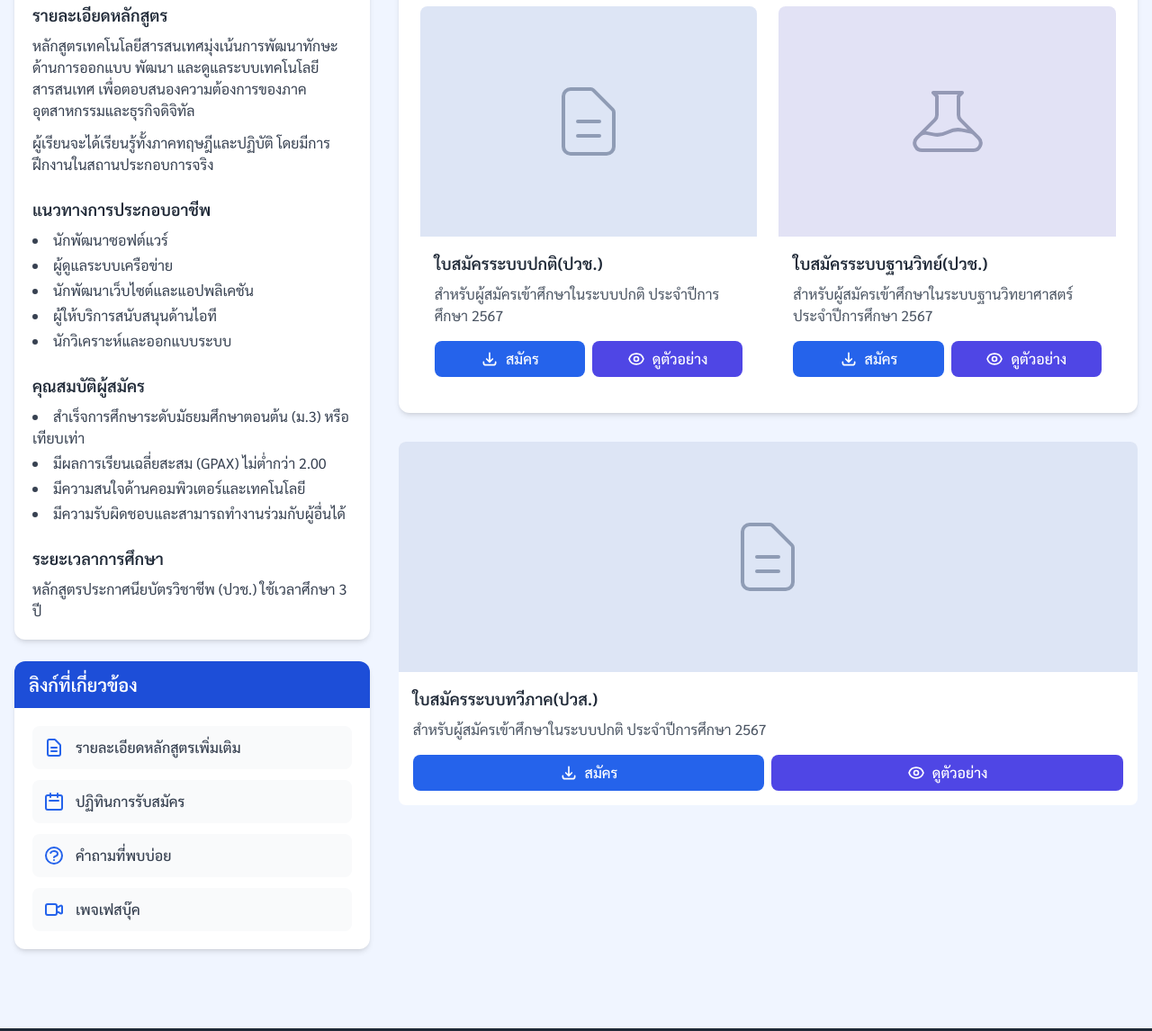
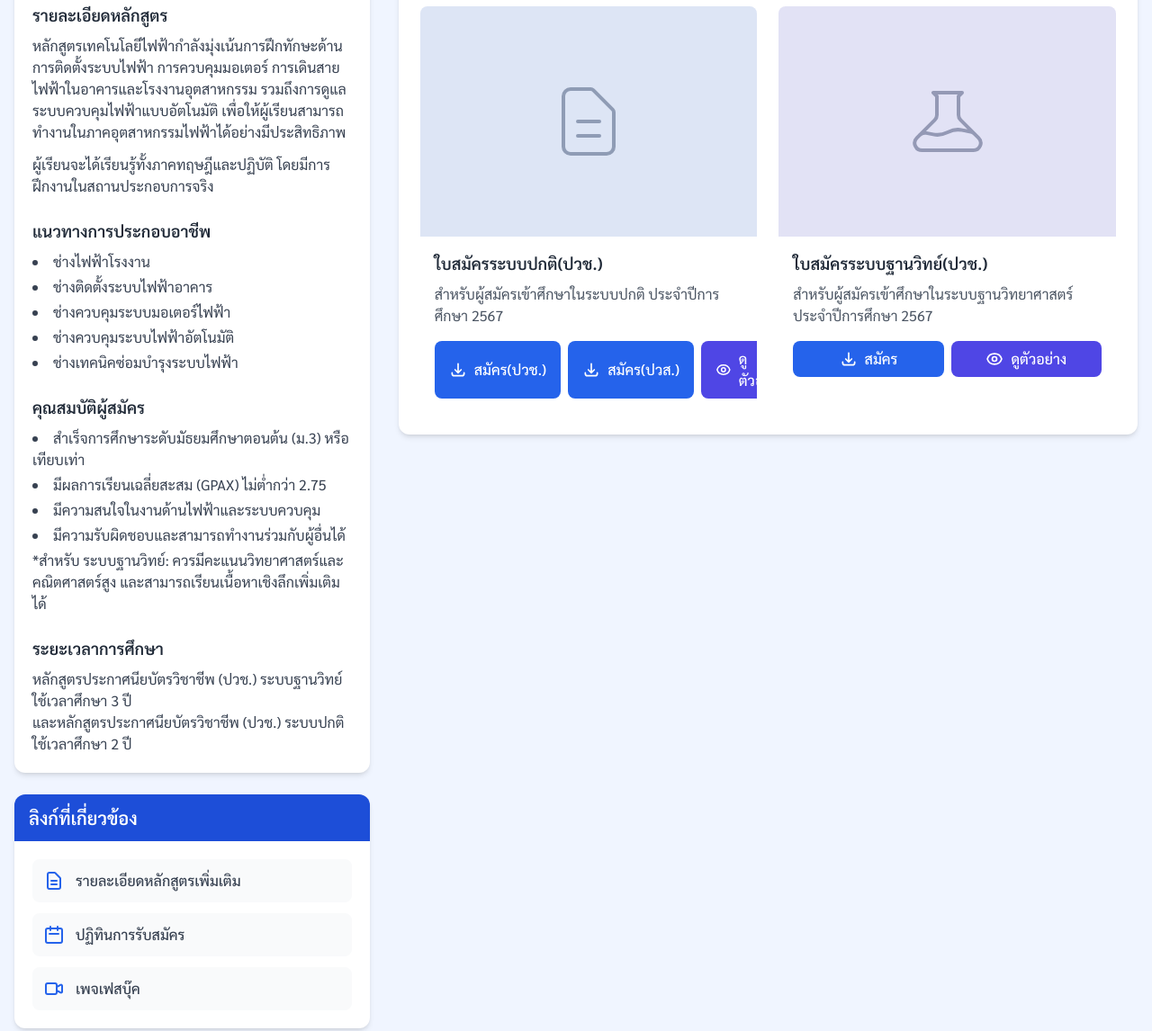
Before and after one commit to jirat856/SBTVC-online-registor, a plain HTML site: page electric power.html in a window 1280 px wide. Shown: the part 445-1591 px from the top of the page at 90% size. Drawn offline with nearby package versions, Linux system fonts and the light colour scheme; files whose address does not match are found by name.

Commit message:
Update electric power.html

```diff
--- a/electric power.html
+++ b/electric power.html
@@ -28,7 +28,7 @@
 <body>
     <div class="min-h-screen">
         <!-- Header -->
-        <header class="bg-blue-700 text-white ">
+        <header class="bg-blue-600 text-white">
             <div class="container mx-auto px-4 py-6 flex items-center flex-col md:flex-row">
                 <!-- Logo -->
                 <div class="mr-4 flex-shrink-0 mb-4 md:mb-0">
@@ -37,7 +37,12 @@
                 <!-- College Name -->
                 <div class="text-center md:text-left">
                     <h1 class="text-2xl md:text-3xl font-bold">วิทยาลัยอาชีวศึกษาเทคโนโลยีฐานวิทยาศาสตร์(ชลบุรี)</h1>
-                    <p class="text-orange-100 mt-1">Science Based Technology Vocational College (Chonburi)</p>
+                    <p class="text-purple-100 mt-1">Science Based Technology Vocational College (Chonburi)</p>
+                </div>
+                <!-- Home-->
+                <div class="h-10 w-10 ml-auto mt-4 md:mt-0">
+                    <a href="index.html" class="home-link">
+                    <img src="https://cdn-icons-png.flaticon.com/512/1946/1946436.png" alt="Home" class="home-icon"></a>
                 </div>
             </div>
         </header>
@@ -67,18 +72,18 @@
                         <div class="p-5">
                             <div class="mb-6">
                                 <h4 class="font-semibold text-lg text-gray-800 mb-2">รายละเอียดหลักสูตร</h4>
-                                <p class="text-gray-700 mb-3">หลักสูตรเทคโนโลยีสารสนเทศมุ่งเน้นการพัฒนาทักษะด้านการออกแบบ พัฒนา และดูแลระบบเทคโนโลยีสารสนเทศ เพื่อตอบสนองความต้องการของภาคอุตสาหกรรมและธุรกิจดิจิทัล</p>
+                                <p class="text-gray-700 mb-3">หลักสูตรเทคโนโลยีไฟฟ้ากำลังมุ่งเน้นการฝึกทักษะด้านการติดตั้งระบบไฟฟ้า การควบคุมมอเตอร์ การเดินสายไฟฟ้าในอาคารและโรงงานอุตสาหกรรม รวมถึงการดูแลระบบควบคุมไฟฟ้าแบบอัตโนมัติ เพื่อให้ผู้เรียนสามารถทำงานในภาคอุตสาหกรรมไฟฟ้าได้อย่างมีประสิทธิภาพ</p>
                                 <p class="text-gray-700">ผู้เรียนจะได้เรียนรู้ทั้งภาคทฤษฎีและปฏิบัติ โดยมีการฝึกงานในสถานประกอบการจริง</p>
                             </div>
 
                             <div class="mb-6">
                                 <h4 class="font-semibold text-lg text-gray-800 mb-2">แนวทางการประกอบอาชีพ</h4>
                                 <ul class="list-disc list-inside text-gray-700 space-y-1">
-                                    <li>นักพัฒนาซอฟต์แวร์</li>
-                                    <li>ผู้ดูแลระบบเครือข่าย</li>
-                                    <li>นักพัฒนาเว็บไซต์และแอปพลิเคชัน</li>
-                                    <li>ผู้ให้บริการสนับสนุนด้านไอที</li>
-                                    <li>นักวิเคราะห์และออกแบบระบบ</li>
+                                    <li>ช่างไฟฟ้าโรงงาน</li>
+                                    <li>ช่างติดตั้งระบบไฟฟ้าอาคาร</li>
+                                    <li>ช่างควบคุมระบบมอเตอร์ไฟฟ้า</li>
+                                    <li>ช่างควบคุมระบบไฟฟ้าอัตโนมัติ</li>
+                                    <li>ช่างเทคนิคซ่อมบำรุงระบบไฟฟ้า</li>
                                 </ul>
                             </div>
 
@@ -86,15 +91,17 @@
                                 <h4 class="font-semibold text-lg text-gray-800 mb-2">คุณสมบัติผู้สมัคร</h4>
                                 <ul class="list-disc list-inside text-gray-700 space-y-1">
                                     <li>สำเร็จการศึกษาระดับมัธยมศึกษาตอนต้น (ม.3) หรือเทียบเท่า</li>
-                                    <li>มีผลการเรียนเฉลี่ยสะสม (GPAX) ไม่ต่ำกว่า 2.00</li>
-                                    <li>มีความสนใจด้านคอมพิวเตอร์และเทคโนโลยี</li>
+                                    <li>มีผลการเรียนเฉลี่ยสะสม (GPAX) ไม่ต่ำกว่า 2.75</li>
+                                    <li>มีความสนใจในงานด้านไฟฟ้าและระบบควบคุม</li>
                                     <li>มีความรับผิดชอบและสามารถทำงานร่วมกับผู้อื่นได้</li>
+                                    <p>*สำหรับ ระบบฐานวิทย์: ควรมีคะแนนวิทยาศาสตร์และคณิตศาสตร์สูง และสามารถเรียนเนื้อหาเชิงลึกเพิ่มเติมได้</p>
                                 </ul>
                             </div>
 
                             <div>
                                 <h4 class="font-semibold text-lg text-gray-800 mb-2">ระยะเวลาการศึกษา</h4>
-                                <p class="text-gray-700">หลักสูตรประกาศนียบัตรวิชาชีพ (ปวช.) ใช้เวลาศึกษา 3 ปี</p>
+                                <p class="text-gray-700">หลักสูตรประกาศนียบัตรวิชาชีพ (ปวช.) ระบบฐานวิทย์ ใช้เวลาศึกษา 3 ปี</p>
+                                <p class="text-gray-700">และหลักสูตรประกาศนียบัตรวิชาชีพ (ปวช.) ระบบปกติ ใช้เวลาศึกษา 2 ปี</p>
                             </div>
                         </div>
                     </div>
@@ -116,13 +123,6 @@
                                     <path stroke-linecap="round" stroke-linejoin="round" stroke-width="2" d="M8 7V3m8 4V3m-9 8h10M5 21h14a2 2 0 002-2V7a2 2 0 00-2-2H5a2 2 0 00-2 2v12a2 2 0 002 2z" />
                                 </svg>
                                 <span class="text-gray-700 font-medium">ปฏิทินการรับสมัคร</span>
-                            </a>
-
-                            <a href="#" class="flex items-center p-3 bg-gray-50 rounded-lg hover:bg-blue-50 transition-colors">
-                                <svg class="h-6 w-6 text-blue-600 mr-3" fill="none" viewBox="0 0 24 24" stroke="currentColor">
-                                    <path stroke-linecap="round" stroke-linejoin="round" stroke-width="2" d="M8.228 9c.549-1.165 2.03-2 3.772-2 2.21 0 4 1.343 4 3 0 1.4-1.278 2.575-3.006 2.907-.542.104-.994.54-.994 1.093m0 3h.01M21 12a9 9 0 11-18 0 9 9 0 0118 0z" />
-                                </svg>
-                                <span class="text-gray-700 font-medium">คำถามที่พบบ่อย</span>
                             </a>
 
                             <a href="https://www.facebook.com/profile.php?id=100090972438772" target="_blank" class="flex items-center p-3 bg-gray-50 rounded-lg hover:bg-blue-50 transition-colors">
@@ -155,13 +155,19 @@
                                         <h4 class="font-semibold text-lg text-gray-800 mb-2">ใบสมัครระบบปกติ(ปวช.)</h4>
                                         <p class="text-gray-600 mb-4">สำหรับผู้สมัครเข้าศึกษาในระบบปกติ ประจำปีการศึกษา 2567</p>
                                         <div class="flex space-x-2">
-                                            <a href="https://docs.google.com/forms/d/e/1FAIpQLScWknhvFp1G3uL_I_SYlhwy0Ui4A0iRoVRDV8_1_TYnyaDFPQ/viewform?usp=header" target="_blank" class="btn-hover flex-1 bg-blue-600 hover:bg-blue-700 text-white font-medium py-2 px-4 rounded-lg flex items-center justify-center">
+                                            <a href="https://docs.google.com/forms/d/e/1FAIpQLSfIJjmdsr22iAAvgpqV_W-o1a0lxsvIOzaSvJbF4W-l7LWh3w/viewform?usp=dialog" target="_blank" class="btn-hover flex-1 bg-blue-600 hover:bg-blue-700 text-white font-medium py-2 px-4 rounded-lg flex items-center justify-center">
                                                 <svg class="h-5 w-5 mr-2" fill="none" viewBox="0 0 24 24" stroke="currentColor">
                                                     <path stroke-linecap="round" stroke-linejoin="round" stroke-width="2" d="M4 16v1a3 3 0 003 3h10a3 3 0 003-3v-1m-4-4l-4 4m0 0l-4-4m4 4V4" />
                                                 </svg>
-                                                สมัคร
+                                                สมัคร(ปวช.)
                                             </a>
-                                            <a href="" class="btn-hover flex-1 bg-indigo-600 hover:bg-indigo-700 text-white font-medium py-2 px-4 rounded-lg flex items-center justify-center">
+                                            <a href="https://docs.google.com/forms/d/e/1FAIpQLScrAwh392UmTgrCIsPYH_VDwBsq8EDar44js96DGPT94wUY2w/viewform?usp=dialog" target="_blank" class="btn-hover flex-1 bg-blue-600 hover:bg-blue-700 text-white font-medium py-2 px-4 rounded-lg flex items-center justify-center">
+                                                <svg class="h-5 w-5 mr-2" fill="none" viewBox="0 0 24 24" stroke="currentColor">
+                                                    <path stroke-linecap="round" stroke-linejoin="round" stroke-width="2" d="M4 16v1a3 3 0 003 3h10a3 3 0 003-3v-1m-4-4l-4 4m0 0l-4-4m4 4V4" />
+                                                </svg>
+                                                สมัคร(ปวส.)
+                                            </a>
+                                            <a href="image.html" target="_blank" class="btn-hover flex-1 bg-indigo-600 hover:bg-indigo-700 text-white font-medium py-2 px-4 rounded-lg flex items-center justify-center">
                                                 <svg class="h-5 w-5 mr-2" fill="none" viewBox="0 0 24 24" stroke="currentColor">
                                                     <path stroke-linecap="round" stroke-linejoin="round" stroke-width="2" d="M15 12a3 3 0 11-6 0 3 3 0 016 0z" />
                                                     <path stroke-linecap="round" stroke-linejoin="round" stroke-width="2" d="M2.458 12C3.732 7.943 7.523 5 12 5c4.478 0 8.268 2.943 9.542 7-1.274 4.057-5.064 7-9.542 7-4.477 0-8.268-2.943-9.542-7z" />
@@ -190,7 +196,7 @@
                                                 </svg>
                                                 สมัคร
                                             </a>
-                                            <a href="" class="btn-hover flex-1 bg-indigo-600 hover:bg-indigo-700 text-white font-medium py-2 px-4 rounded-lg flex items-center justify-center">
+                                            <a href="image.html" class="btn-hover flex-1 bg-indigo-600 hover:bg-indigo-700 text-white font-medium py-2 px-4 rounded-lg flex items-center justify-center">
                                                 <svg class="h-5 w-5 mr-2" fill="none" viewBox="0 0 24 24" stroke="currentColor">
                                                     <path stroke-linecap="round" stroke-linejoin="round" stroke-width="2" d="M15 12a3 3 0 11-6 0 3 3 0 016 0z" />
                                                     <path stroke-linecap="round" stroke-linejoin="round" stroke-width="2" d="M2.458 12C3.732 7.943 7.523 5 12 5c4.478 0 8.268 2.943 9.542 7-1.274 4.057-5.064 7-9.542 7-4.477 0-8.268-2.943-9.542-7z" />
@@ -203,34 +209,6 @@
                             </div>
                         </div>
                     </div>
-                    <!-- Application Form - high vocational certifate -->
-                    <div class="image-frame bg-white rounded-lg overflow-hidden mb-8">
-                       <div class="relative h-64 bg-gray-100 flex items-center justify-center">
-                                        <svg class="h-24 w-24 text-gray-400" xmlns="http://www.w3.org/2000/svg" fill="none" viewBox="0 0 24 24" stroke="currentColor">
-                                            <path stroke-linecap="round" stroke-linejoin="round" stroke-width="1" d="M9 12h6m-6 4h6m2 5H7a2 2 0 01-2-2V5a2 2 0 012-2h5.586a1 1 0 01.707.293l5.414 5.414a1 1 0 01.293.707V19a2 2 0 01-2 2z" />
-                                        </svg>
-                                        <div class="absolute inset-0 bg-blue-600 opacity-10"></div>
-                                    </div>
-                                    <div class="p-4">
-                                        <h4 class="font-semibold text-lg text-gray-800 mb-2">ใบสมัครระบบทวีภาค(ปวส.)</h4>
-                                        <p class="text-gray-600 mb-4">สำหรับผู้สมัครเข้าศึกษาในระบบปกติ ประจำปีการศึกษา 2567</p>
-                                        <div class="flex space-x-2">
-                                            <a href="https://docs.google.com/forms/d/e/1FAIpQLSf2JvlWSeHqOwxZg5QMyi1TsRqqQM-H2wd01DVVRjabXjBEbA/viewform?usp=dialog" target="_blank" class="btn-hover flex-1 bg-blue-600 hover:bg-blue-700 text-white font-medium py-2 px-4 rounded-lg flex items-center justify-center">
-                                                <svg class="h-5 w-5 mr-2" fill="none" viewBox="0 0 24 24" stroke="currentColor">
-                                                    <path stroke-linecap="round" stroke-linejoin="round" stroke-width="2" d="M4 16v1a3 3 0 003 3h10a3 3 0 003-3v-1m-4-4l-4 4m0 0l-4-4m4 4V4" />
-                                                </svg>
-                                                สมัคร
-                                            </a>
-                                            <a href="" class="btn-hover flex-1 bg-indigo-600 hover:bg-indigo-700 text-white font-medium py-2 px-4 rounded-lg flex items-center justify-center">
-                                                <svg class="h-5 w-5 mr-2" fill="none" viewBox="0 0 24 24" stroke="currentColor">
-                                                    <path stroke-linecap="round" stroke-linejoin="round" stroke-width="2" d="M15 12a3 3 0 11-6 0 3 3 0 016 0z" />
-                                                    <path stroke-linecap="round" stroke-linejoin="round" stroke-width="2" d="M2.458 12C3.732 7.943 7.523 5 12 5c4.478 0 8.268 2.943 9.542 7-1.274 4.057-5.064 7-9.542 7-4.477 0-8.268-2.943-9.542-7z" />
-                                                </svg>
-                                                ดูตัวอย่าง
-                                            </a>
-                                        </div>
-                                    </div>
-                                </div>
         </main>
 
         <!-- Footer -->
```
